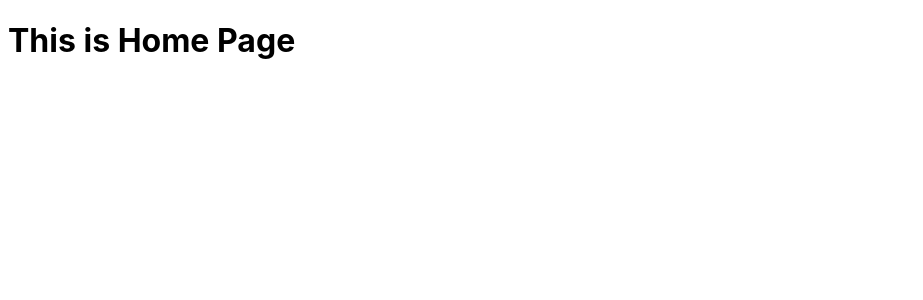
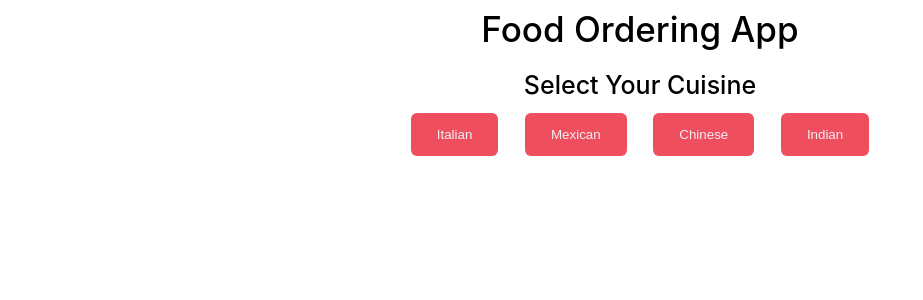
Before and after one commit to harshv5094/machine-code-round-6, a React (Vite) app: page / in a window 1280 px wide. Shown: the top 300 px of the page, without its empty margins (0-923 px from the left). Built offline with nearby package versions, Linux system fonts and the light colour scheme.

Commit message:
feat: Designing Elements for Question 1

```diff
--- a/src/pages/Home.jsx
+++ b/src/pages/Home.jsx
@@ -1,7 +1,33 @@
 function Home() {
   return (
     <div className="App">
-      <h1>This is Home Page</h1>
+      <div
+        style={{
+          textAlign: "center",
+        }}
+        className="Title">
+        <span style={{
+          fontSize: "35px",
+          fontWeight: "500",
+        }}>
+          Food Ordering App
+          <br />
+        </span>
+
+        <br />
+        <span style={{
+          fontSize: "25px",
+          fontWeight: "500",
+        }}>
+          Select Your Cuisine
+          <br />
+          <button className="MenuButton">Italian</button>
+          <button className="MenuButton">Mexican</button>
+          <button className="MenuButton">Chinese</button>
+          <button className="MenuButton">Indian</button>
+        </span>
+        <br />
+      </div>
     </div>
   );
 }
```
